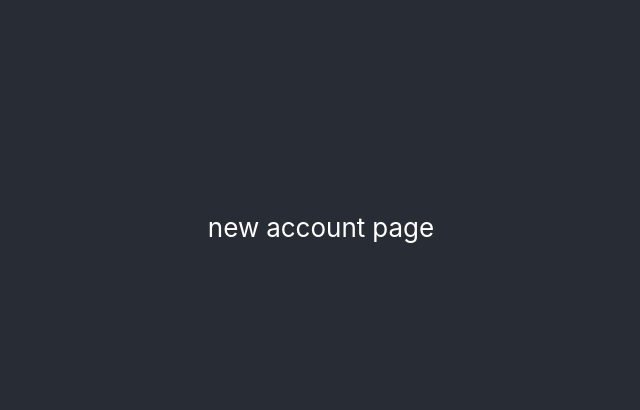
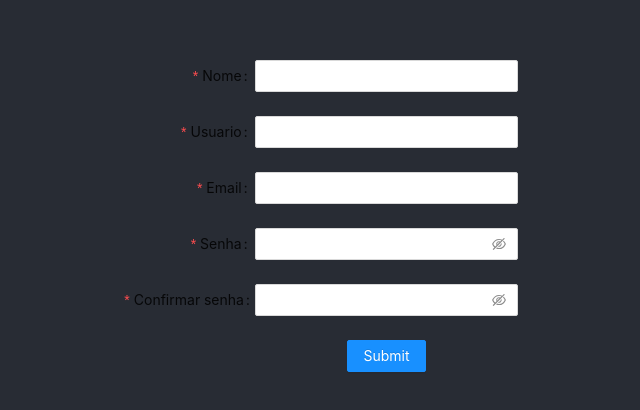
Before and after one commit to nicolasknz/cadastro-feedback, a React (Create React App) app: page /new-account in a window 1280 px wide. Shown: the part 172-582 px from the top of the page, without its empty margins (319-959 px from the left). Built offline with nearby package versions, Linux system fonts and the light colour scheme; no server answers.

Commit message:
feat: add user-form component, which will register user on api, but still not validating form inputs

```diff
--- a/src/components/authenticator/index.jsx
+++ b/src/components/authenticator/index.jsx
@@ -2,6 +2,7 @@ import axios from 'axios';
 import React, { useState, useEffect } from 'react';
 import { Switch, Route, useHistory } from 'react-router-dom';
 
+import UserForm from '../user-form'
 import LoginForm from '../login-form';
 
 const Authenticator = () => {
@@ -36,7 +37,7 @@ const Authenticator = () => {
     return (
       <Switch>
         <Route path="/new-account">
-          <div>new account page</div>
+          <UserForm />
         </Route>
         <Route exact path="/">
           <LoginForm setAuthentication={setAuthentication} />
--- /dev/null
+++ b/src/components/user-form/index.jsx
@@ -0,0 +1,95 @@
+import React from 'react'
+import { Form, Input, Button } from 'antd';
+import axios from 'axios'
+
+
+const layout = {
+    labelCol: { span: 8 },
+    wrapperCol: { span: 16 },
+};
+const tailLayout = {
+    wrapperCol: { offset: 8, span: 16 },
+};
+
+
+const UserForm = () => {
+    const onFinish = (values) => {
+        console.log('Success:', values);
+
+        axios.post("https://ka-users-api.herokuapp.com/users", {
+            user: { ...values }
+        })
+            .then((res) => {
+                console.log(res)
+            }
+            )
+            .catch((err) => {
+                console.log(err)
+            })
+    }
+    const onFinishFailed = errorInfo => {
+        console.log('Failed:', errorInfo);
+    };
+
+    return (
+        <Form {...layout} name="basic" onFinish={onFinish} onFinishFailed={onFinishFailed}>
+
+            <Form.Item
+                label="Nome"
+                name="name"
+                rules={[{ min: 7, message: "Must be at least 7 characters" }, { required: true, message: 'Please input your name!' }]}>
+                <Input />
+            </Form.Item>
+
+            <Form.Item
+                label="Usuario"
+                name="user"
+                rules={[{ required: true, message: 'Please input your username!' }]}>
+                <Input />
+            </Form.Item>
+
+            <Form.Item
+                label="Email"
+                name="email"
+                rules={[{ type: "email", message: "Invalid email" }, { required: true, message: 'Please input your username!' }]}>
+                <Input />
+            </Form.Item>
+
+            <Form.Item
+                label="Senha"
+                name="password"
+                rules={[{ min: 6, message: "Must be at least 6 characters" }, { pattern: "(?=.*[!@#$%^&*])", message: "Must have special character" }, { required: true, message: 'Please input your password!' }]}>
+                <Input.Password />
+            </Form.Item>
+
+            <Form.Item
+                label="Confirmar senha"
+                name="password_confirmation"
+                dependencies={['password']}
+                rules={[
+                    {
+                        required: true,
+                        message: 'Please confirm your password!',
+                    },
+                    ({ getFieldValue }) => ({
+                        validator(rule, value) {
+                            if (!value || getFieldValue('password') === value) {
+                                return Promise.resolve();
+                            }
+                            return Promise.reject('The two passwords that you entered do not match!');
+                        },
+                    }),
+                ]}>
+                <Input.Password />
+            </Form.Item>
+
+            <Form.Item {...tailLayout}>
+                <Button type="primary" htmlType="submit">
+                    Submit
+            </Button>
+            </Form.Item>
+        </Form>
+    );
+}
+
+export default UserForm
```
